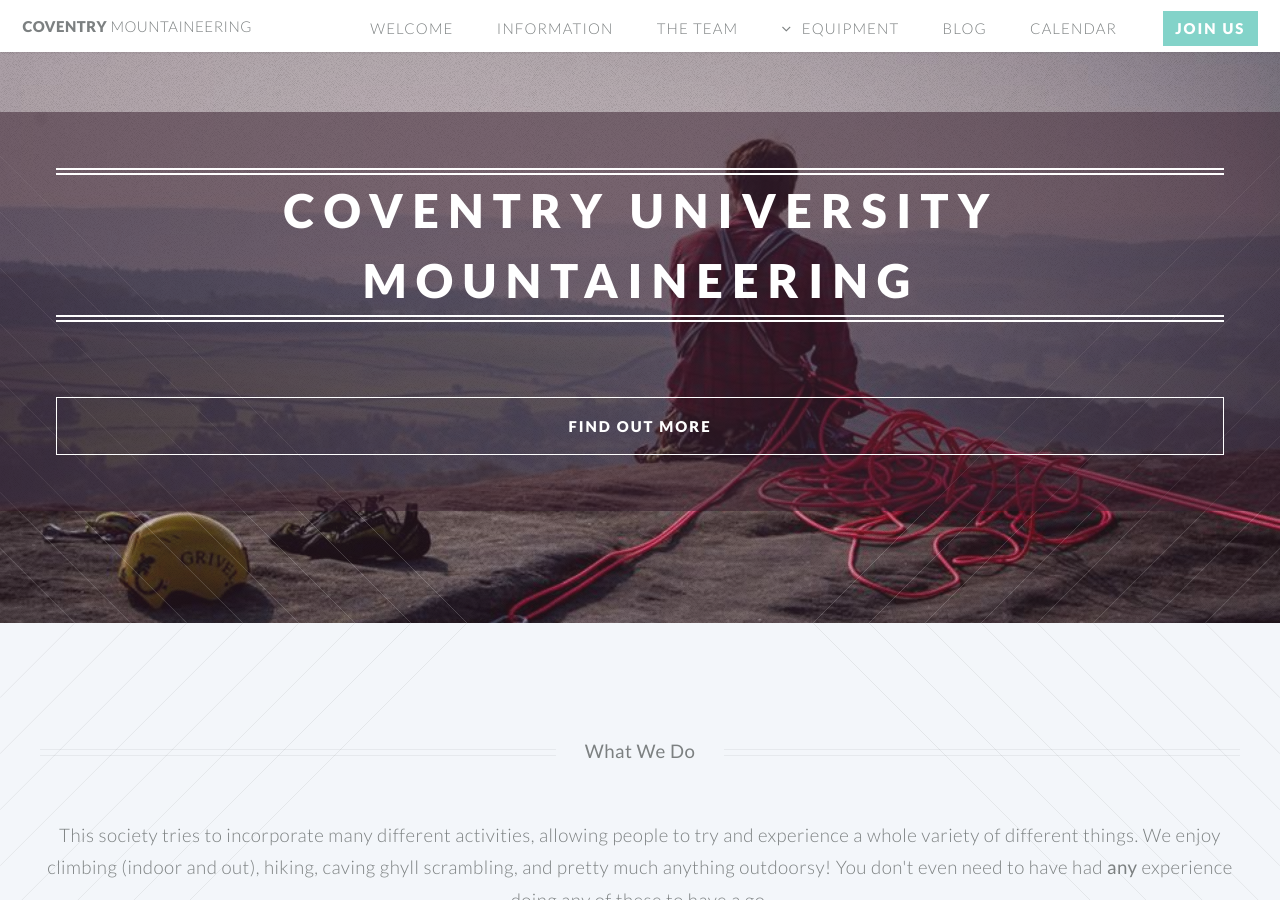
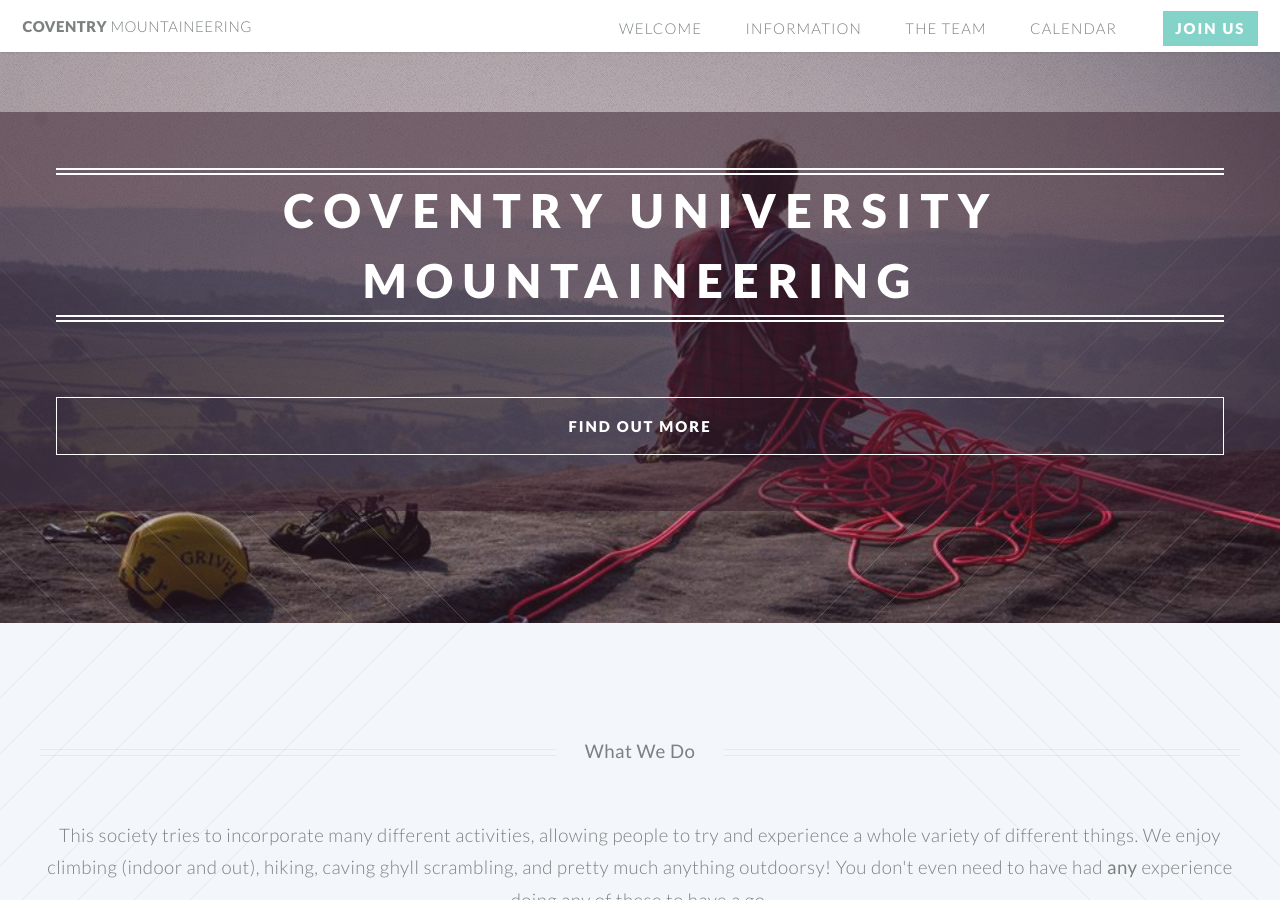
Before and after one commit to covmountain/covmountain.github.io, a Jekyll site: the page built from index.html, in a window 1280 px wide and 900 px high. Built offline with Jekyll 4.4.1, drawn with Linux system fonts in a browser that asks for light colours; comment, search, counter and statistics services are not loaded.

Commit message:
header changed

```diff
--- a/_includes/header.html
+++ b/_includes/header.html
@@ -6,15 +6,6 @@
             <li><a href="{{ site.baseurl }}/">Welcome</a></li>
             <li><a href="{{ site.baseurl }}/info.html">Information</a></li>
             <li><a href="{{ site.baseurl }}/team.html">The Team</a></li>
-            <li class='submenu'><a href="{{ site.baseurl }}/equipment.html">Equipment</a>
-            <ul>
-                <li><a onclick="display_climbing()" href='{{ site.baseurl }}/equipment.html#climbing-display'>Climbing</a></li>
-                <li><a onclick="display_hiking()" href='{{ site.baseurl }}/equipment.html#hiking-display'>Hiking</a></li>
-                <li><a onclick="display_winter()" href='{{ site.baseurl }}/equipment.html#winter-display'>Winter</a></li>
-                <li><a onclick="display_other()" href='{{ site.baseurl }}/equipment.html#other-display'>Other</a></li>
-            </ul>
-          </li>
-          <li><a href="{{ site.baseurl }}/blog.html">Blog</a></li>
           <li><a href="{{ site.baseurl }}/calendar.html">Calendar</a></li>
           <li class="submenu">
           <li><a href="https://www.cusu.org/clubs/mountaineering/" class="button special">Join Us</a></li>
```
